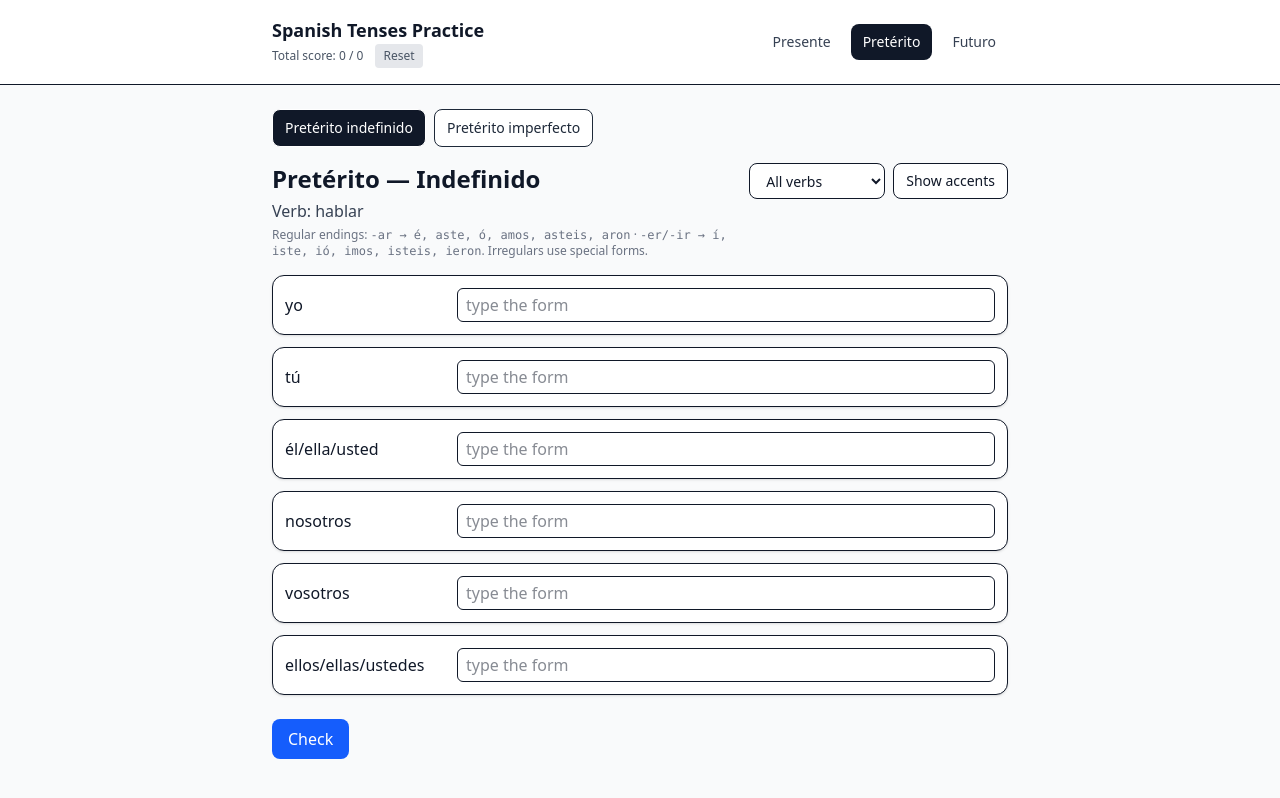
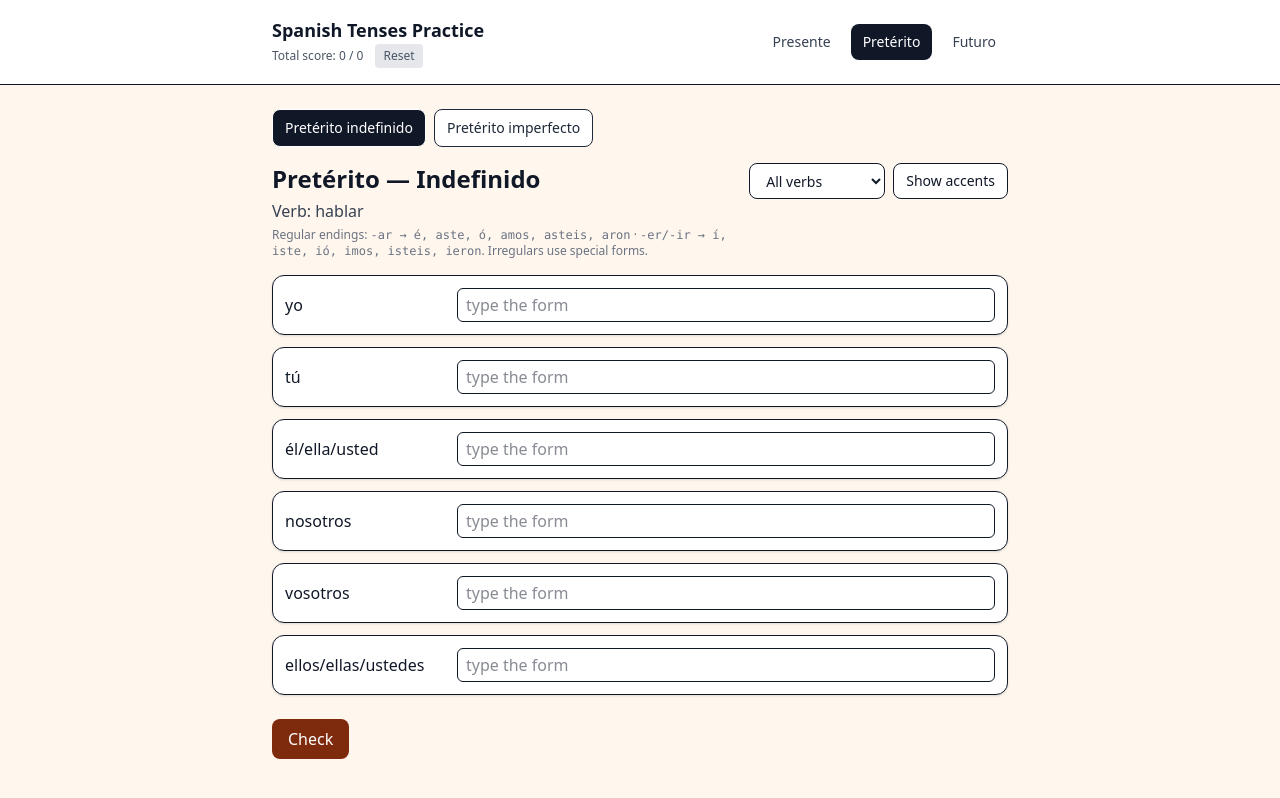
Before and after one commit to AniaNiedzialek/lingo-playground, a React (Vite) app in the folder spanish-tenses/: page /past in a window 1280 px wide. Built offline with nearby package versions, Linux system fonts and the light colour scheme.

Commit message:
changing color

```diff
--- a/spanish-tenses/src/App.jsx
+++ b/spanish-tenses/src/App.jsx
@@ -49,7 +49,7 @@ export default function App() {
       : "";
 
   return (
-    <main className="min-h-screen relative bg-gray-50">
+    <main className="min-h-screen relative bg-orange-50">
       <div className="pointer-events-none abolsute inset-0 bg-animate opacity-70" />
       <header className="border-b bg-white">
         <div className="max-w-3xl mx-auto px-4 py-4 flex items-center justify-between">
--- a/spanish-tenses/src/pages/Past.jsx
+++ b/spanish-tenses/src/pages/Past.jsx
@@ -341,7 +341,7 @@ export default function Past({ onRoundScore }) {
       {/* Footer */}
       <div className="flex items-center gap-3 mt-6">
         {!checked ? (
-          <button onClick={check} className="px-4 py-2 rounded-lg bg-blue-600 text-white hover:bg-blue-700 transition">Check</button>
+          <button onClick={check} className="px-4 py-2 rounded-lg bg-orange-900 text-white hover:bg-orange-700 transition">Check</button>
         ) : (
           <button onClick={next} className="px-4 py-2 rounded-lg bg-gray-900 text-white hover:bg-gray-800 transition">Next verb</button>
         )}
```
